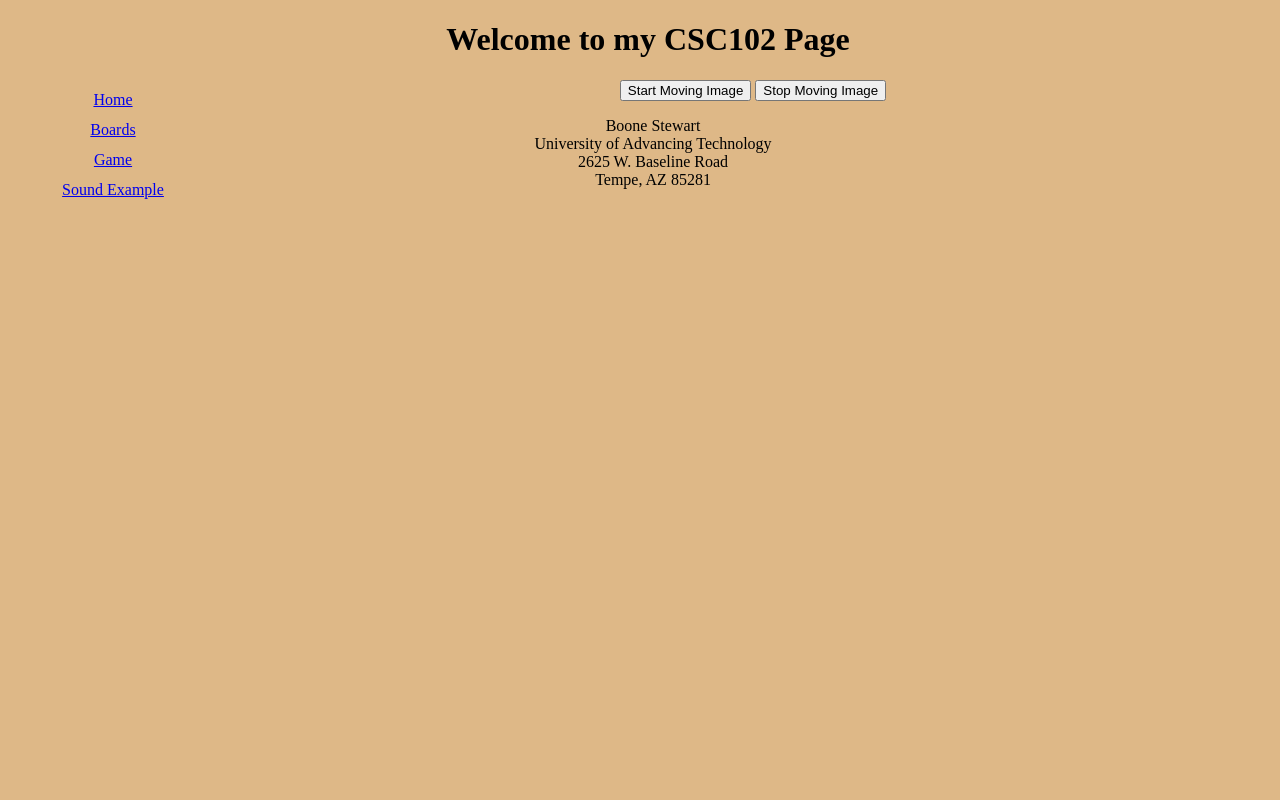
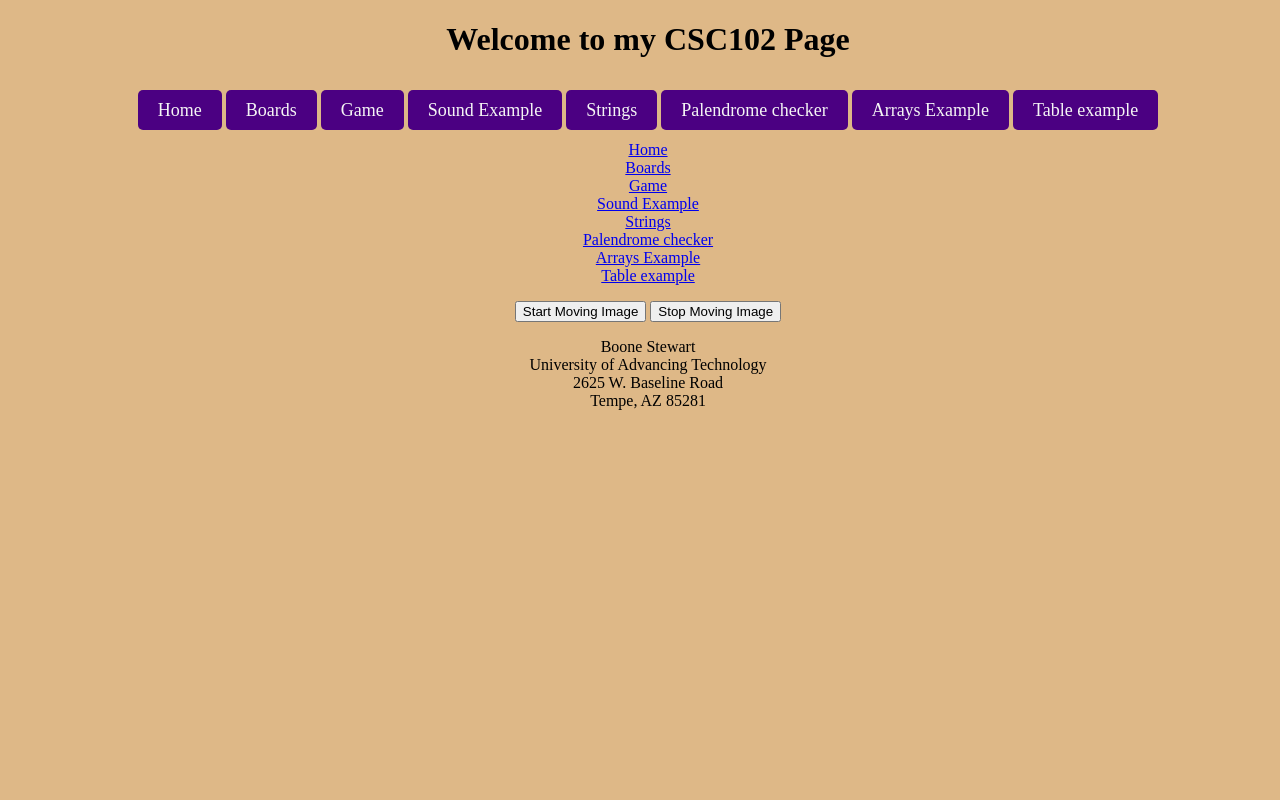
Before and after one commit to Expressbadger12/Intro-to-programing-1, a plain HTML site: page index.html in a window 1280 px wide. Shown: the top 800 px of the page. Drawn offline with Linux system fonts and the light colour scheme.

Commit message:
Add files via upload

```diff
--- a/index.html
+++ b/index.html
@@ -25,6 +25,19 @@
         <h1>Welcome to my CSC102 Page</h1>
         <!-- Create a nav section to hold the menu -->
         <nav>
+            <!-- unordered list -->
+            <ul>
+                <!-- Each link will be in a list item - li -->
+                <li><a href="index.html">Home</a></li>
+                <li><a href="boards.html">Boards</a></li>
+                <li><a href="W3Game.html">Game</a></li>
+                <li><a href="w11Sound.html">Sound Example</a></li>
+                <li><a href="W6Strings.html">Strings</a></li>
+                <li><a href="w9palandrome.html">Palendrome checker</a></li>
+                <li><a href="w11arrays.html">Arrays Example</a></li>
+                <li><a href="W13table.html">Table example</a></li>
+
+            </ul>
             <a href="index.html">Home</a>
             <!-- br is line break -->
             <br>
@@ -34,6 +47,14 @@
             <a href="W3Game.html">Game</a>
             <br>
             <a href="w11Sound.html">Sound Example</a>
+            <br>
+            <a href="W6Strings.html">Strings</a>
+            <br>
+            <a href="w9palandrome.html">Palendrome checker</a>
+            <br>
+            <a href="w11arrays.html">Arrays Example</a>
+            <br>
+            <a href="W13table.html">Table example</a>
         </nav>
     </header>
 
--- a/main.css
+++ b/main.css
@@ -17,19 +17,48 @@ header{
     text-align: center;
 }
 
+/* this CSS will only apply to unordered lists in a nav section */
+nav ul{
+    list-style: none;
+    padding: 20px;
+    margin: 0;
+}
+
+/* these styles only apply to list items in a list in a nav */
+nav ul li{
+    margin-bottom: 10px;
+    text-align: center;
+    display: inline;
+}
+
+/* style the links on the menu so they look better */
+nav ul li a{
+    text-decoration: none;
+    color: whitesmoke;
+    font-size: 18px;
+    padding: 10px 20px; /*shorthand for 10px top and bottom; 20 px left and right */
+    border-radius: 5px;
+    background-color: indigo;
+    display: inline;
+}
+
+nav ul li a:hover{
+    color: indigo;
+    background-color: whitesmoke;
+}
+
 /* by default - create a box for the menu */
-nav{
+/* nav{
     height: 600px;
     width: 200px;
     float: left;
     padding: 5px;
     line-height: 30px;
-}
+} */
 
 /* add some footer styles */
 footer{
     text-align: center;
-    margin-right: 200px;
 }
 
 #memeImage{
```
